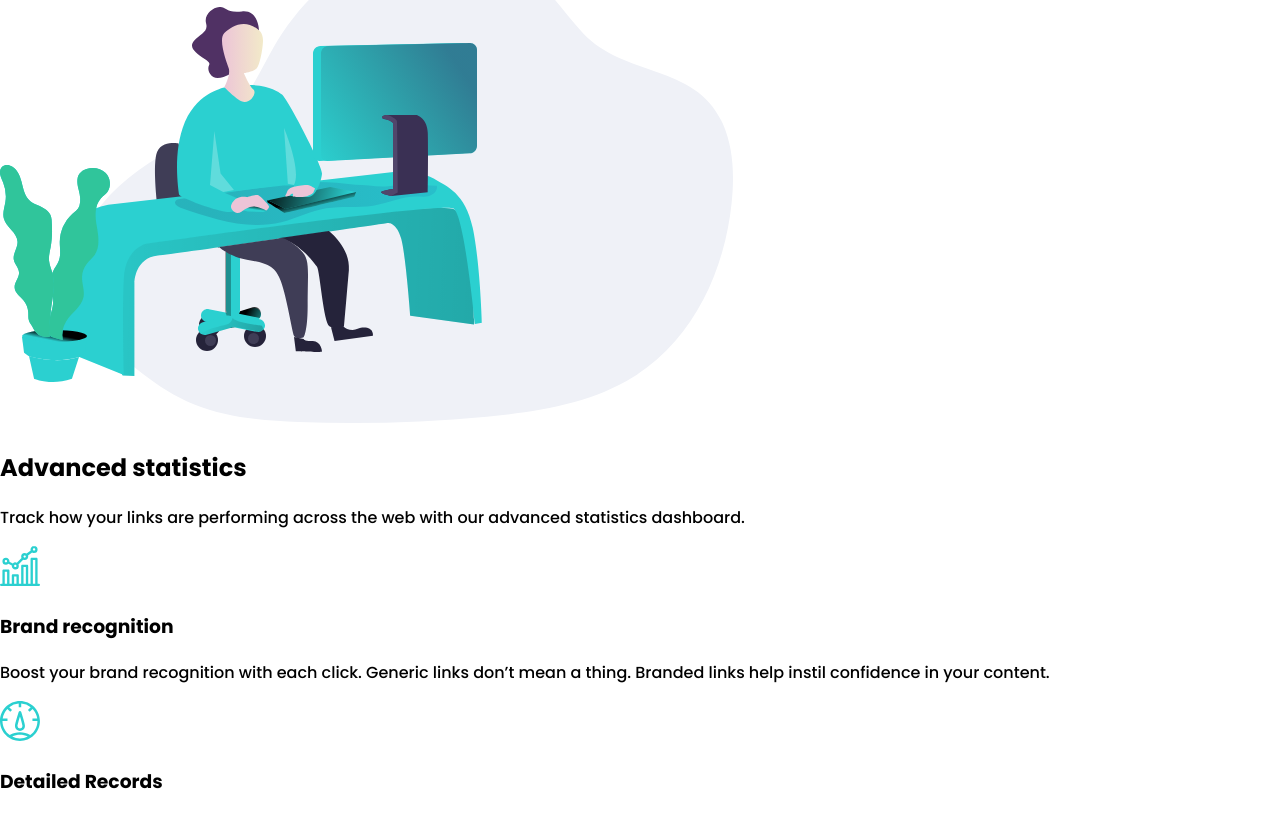
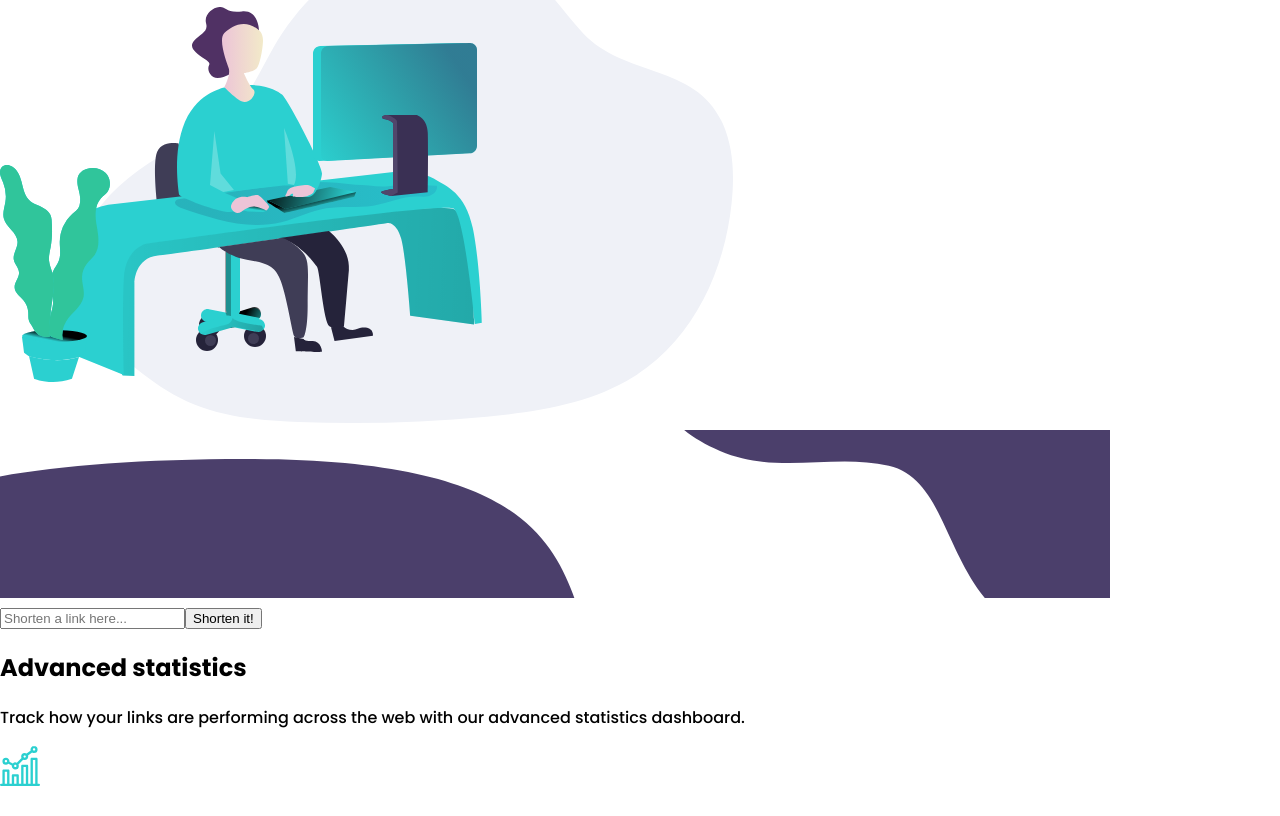
Before and after one commit to shazkhan2/shorten-url, a React (Create React App) app in the folder url-shortening-api/: page / in a window 1280 px wide. Shown: the part 389-1205 px from the top of the page. Built offline with nearby package versions, Linux system fonts and the light colour scheme.

Commit message:
url shortener created

```diff
--- a/url-shortening-api/src/App.js
+++ b/url-shortening-api/src/App.js
@@ -3,12 +3,14 @@ import Footer from "./components/Footer";
 import Boost from "./components/Boost";
 import Statistics from "./components/Statistics";
 import Illustration from "./components/Illustration";
+import Shorten from "./components/Shorten";
 
 export default function App() {
   return (
      <>
      <Navbar />
      <Illustration />
+     <Shorten />
      <Statistics />
      <Boost />
      <Footer />
--- /dev/null
+++ b/url-shortening-api/src/components/Shorten.jsx
@@ -0,0 +1,62 @@
+import React, { useState } from 'react';
+import bgDesktop from "../images/bg-shorten-desktop.svg";
+import bgMobile from "../images/bg-shorten-mobile.svg";
+
+export default function Shorten() {
+  const [text, setText] = useState("");
+
+  const handleSubmit = async (e) => {
+    e.preventDefault();
+
+    if (!text) {
+      alert("Please enter a valid URL!");
+      return;
+    }
+
+    try {
+      const response = await fetch('https://cleanuri.com/api/v1/shorten', {
+        method: 'POST',
+        headers: {
+          'Content-Type': 'application/json',
+        },
+        body: JSON.stringify({ url: text }),
+      });
+
+      if (!response.ok) {
+        throw new Error('Failed to shorten URL');
+      }
+
+      const data = await response.json();
+      console.log(data);
+    } catch (error) {
+      console.error("Error:", error);
+    }
+  };
+
+  const handleChange = (e) => {
+    setText(e.target.value);
+  };
+
+  return (
+    <>
+      <section>
+        <picture>
+          <source media='(min-width: 768px)' srcSet={bgDesktop} />
+          <img src={bgMobile} alt='Background' />
+        </picture>
+
+        <form onSubmit={handleSubmit}>
+          <input
+            type='text'
+            placeholder='Shorten a link here...'
+            value={text}
+            onChange={handleChange}
+          />
+          <button type='submit'>
+            Shorten it!
+          </button>
+        </form>
+      </section>
+    </>
+  );
+}
```
